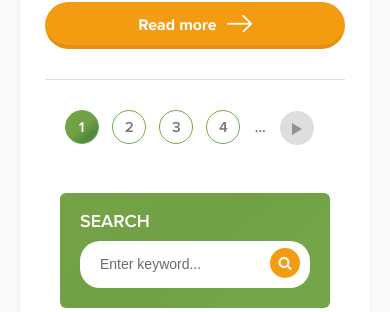
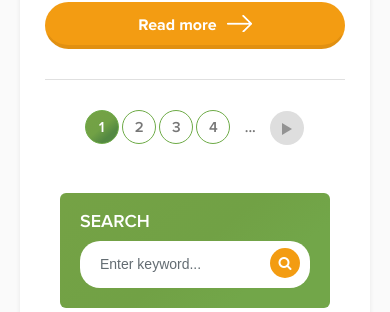
Before and after one commit to jhunreycastillo/insurance, a PHP site: page /archive.html in a window 390 px wide. Shown: the part 2549-2861 px from the top of the page. Run offline with PHP 8.4, Linux system fonts and the light colour scheme; some libraries are stand-ins or nearby versions.

Commit message:
css update
css update

```diff
--- a/assets/css/style.css
+++ b/assets/css/style.css
@@ -1496,6 +1496,9 @@ footer p {
     .meta span {
         display: block;
     }
+    #pagination li {
+        margin: 0;
+    }
 }
 @media screen and (max-width: 320px) {
     .slick-slide {
```
